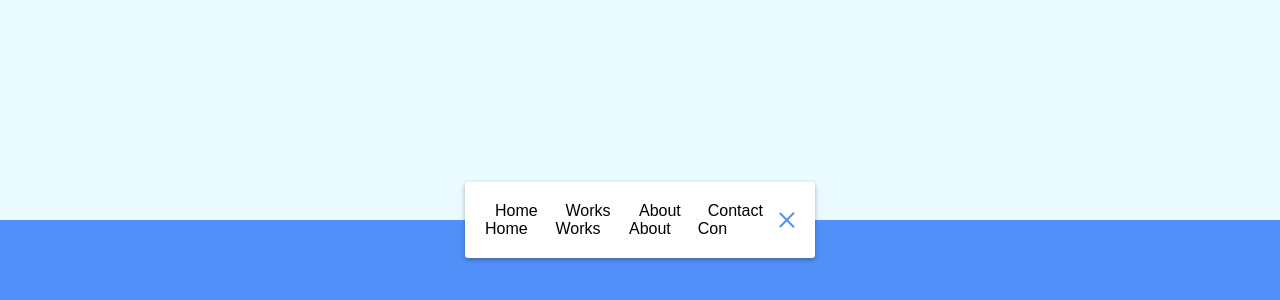
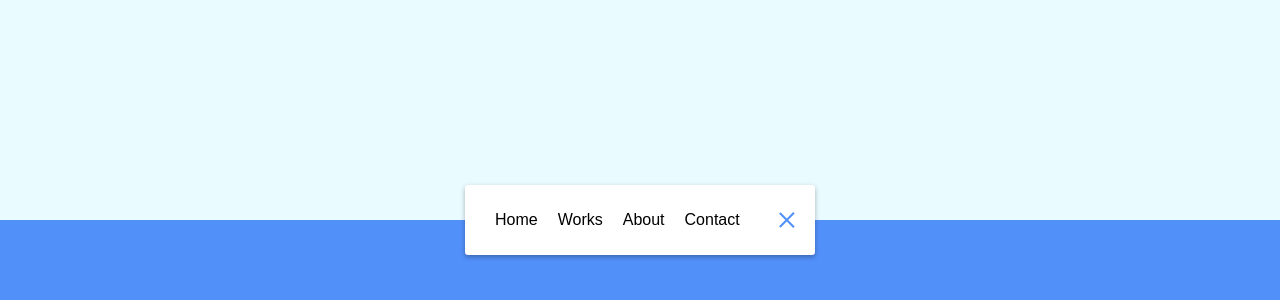
Before and after one commit to Sabarit23/newFile, a plain HTML site: page index.html in a window 1280 px wide. Shown: the part 180-480 px from the top of the page. Drawn offline with Linux system fonts and the light colour scheme; a web font is replaced by a local one.

Commit message:
commit from dev

```diff
--- a/index.html
+++ b/index.html
@@ -11,10 +11,10 @@
 <body>
     <nav class="active" id="nav">
         <ul>
-            <li><a href="#">Home Home</a></li>
-            <li><a href="#">Works Works</a></li>
-            <li><a href="#">About About</a></li>
-            <li><a href="#">Contact Con</a></li>
+            <li><a href="#">Home</a></li>
+            <li><a href="#">Works</a></li>
+            <li><a href="#">About</a></li>
+            <li><a href="#">Contact</a></li>
         </ul>
         <button class="icon" id="toggle">
             <div class="line line1"></div>
```
